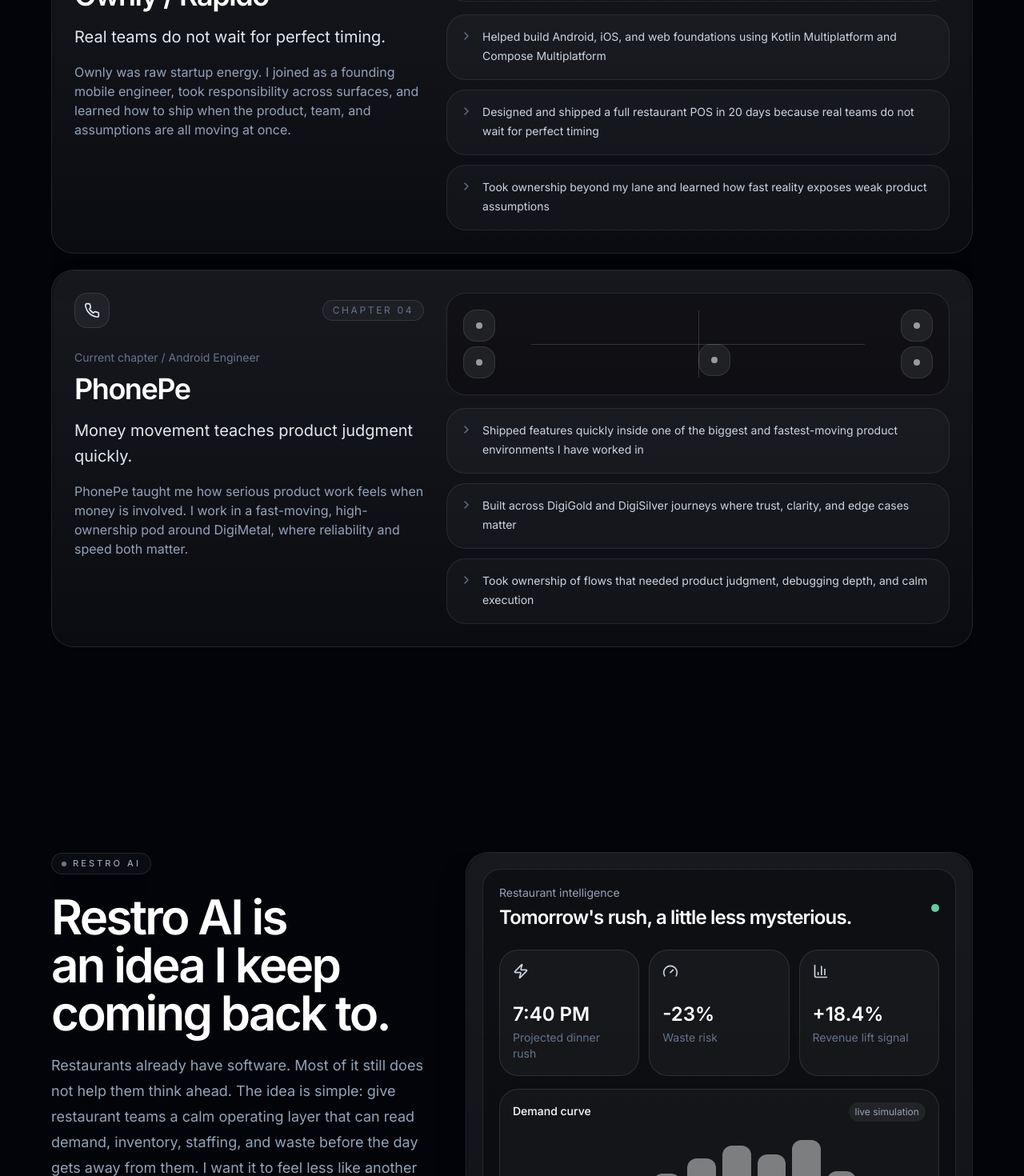
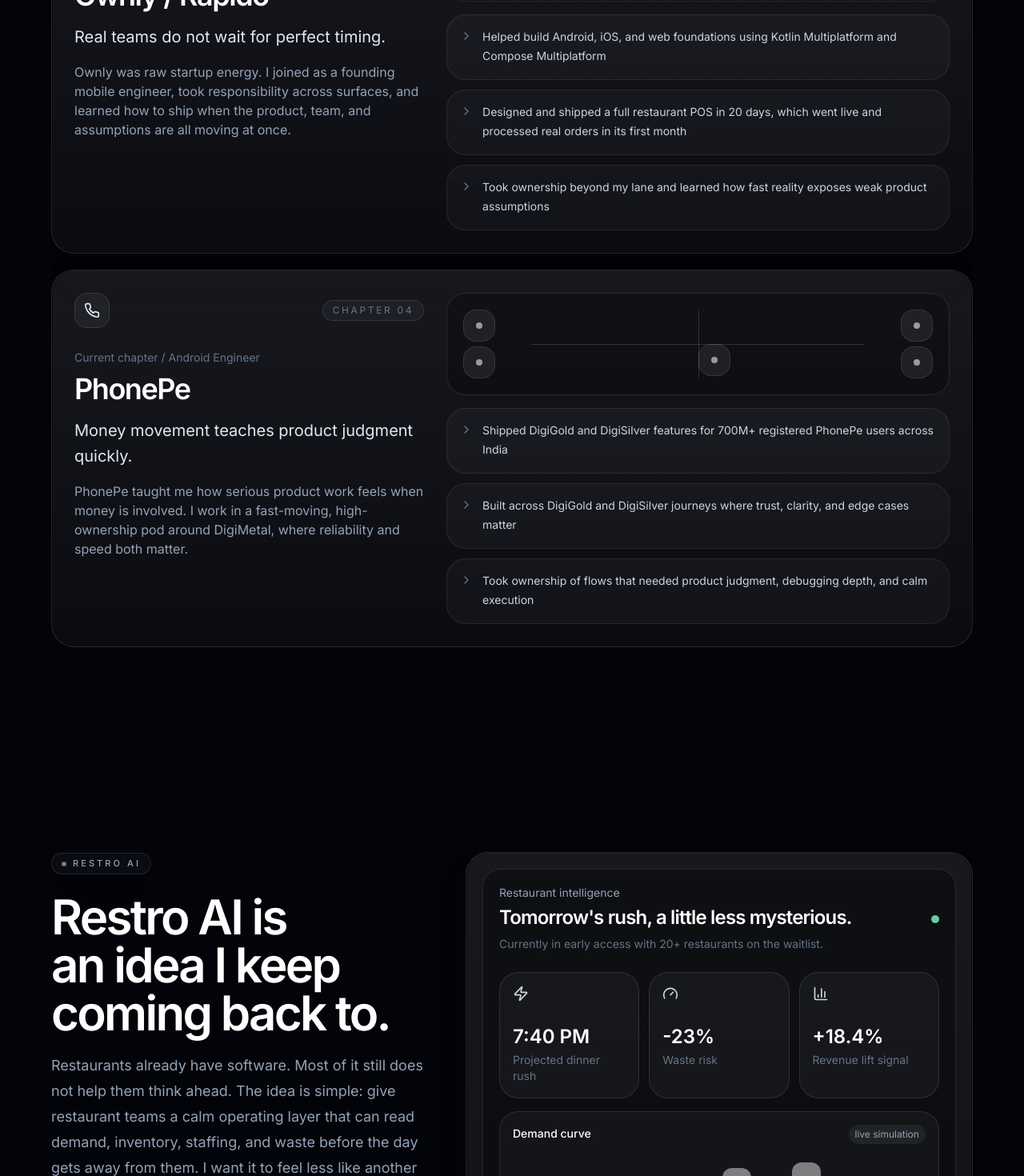
Before and after one commit to adiVIT/Portfoilo_New, a Next.js app: page / in a window 1280 px wide. Shown: the part 3420-4890 px from the top of the page at 80% size. Built offline with nearby package versions, Linux system fonts and the light colour scheme.

Commit message:
new fixes

```diff
--- a/components/portfolio/portfolio-page.tsx
+++ b/components/portfolio/portfolio-page.tsx
@@ -658,6 +658,7 @@ function RestroMobileSnapshot({ shouldReduceMotion }: { shouldReduceMotion: bool
           <div>
             <p className="text-xs text-slate-400">Restaurant intelligence</p>
             <h3 className="mt-1 text-xl font-semibold tracking-[-0.035em] text-white">Tomorrow&apos;s rush preview</h3>
+            <p className="mt-2 text-xs leading-5 text-slate-500">Currently in early access with 20+ restaurants on the waitlist.</p>
           </div>
           <motion.span
             className="mt-1 h-2.5 w-2.5 flex-none rounded-full bg-emerald-300"
@@ -743,6 +744,7 @@ function RestroAiSection() {
                   <div>
                     <p className="text-xs text-slate-400 sm:text-sm">Restaurant intelligence</p>
                     <h3 className="mt-1 text-xl font-semibold tracking-[-0.035em] text-white sm:text-2xl">Tomorrow's rush, a little less mysterious.</h3>
+                    <p className="mt-2 text-xs leading-5 text-slate-500 sm:text-sm">Currently in early access with 20+ restaurants on the waitlist.</p>
                   </div>
                   <motion.span
                     className="h-2.5 w-2.5 rounded-full bg-emerald-300"
--- a/lib/portfolio/content.ts
+++ b/lib/portfolio/content.ts
@@ -170,7 +170,7 @@ export const experienceChapters: ExperienceChapter[] = [
       "Ownly was raw startup energy. I joined as a founding mobile engineer, took responsibility across surfaces, and learned how to ship when the product, team, and assumptions are all moving at once.",
     signals: [
       "Helped build Android, iOS, and web foundations using Kotlin Multiplatform and Compose Multiplatform",
-      "Designed and shipped a full restaurant POS in 20 days because real teams do not wait for perfect timing",
+      "Designed and shipped a full restaurant POS in 20 days, which went live and processed real orders in its first month",
       "Took ownership beyond my lane and learned how fast reality exposes weak product assumptions",
     ],
     metric: "20-day POS",
@@ -186,7 +186,7 @@ export const experienceChapters: ExperienceChapter[] = [
     story:
       "PhonePe taught me how serious product work feels when money is involved. I work in a fast-moving, high-ownership pod around DigiMetal, where reliability and speed both matter.",
     signals: [
-      "Shipped features quickly inside one of the biggest and fastest-moving product environments I have worked in",
+      "Shipped DigiGold and DigiSilver features for 700M+ registered PhonePe users across India",
       "Built across DigiGold and DigiSilver journeys where trust, clarity, and edge cases matter",
       "Took ownership of flows that needed product judgment, debugging depth, and calm execution",
     ],
```
